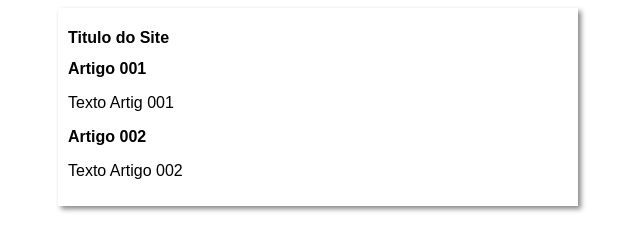
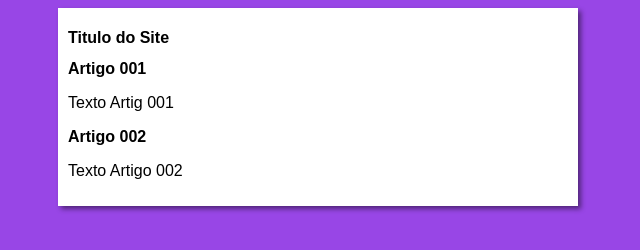
Before and after one commit to Hugo-da-Silva/projeto-site, a plain HTML site: page index.html in a window 1280 px wide. Shown: the whole page, without its empty margins (322-962 px from the left). Drawn offline with Linux system fonts and the light colour scheme.

Commit message:
Update style.css

```diff
--- a/estilos/style.css
+++ b/estilos/style.css
@@ -4,7 +4,7 @@
 }
 
 body {
-    background-color: rgb(204,,157, 248);
+    background-color: rgb(152, 70, 230);
 }
 
 main {
```
